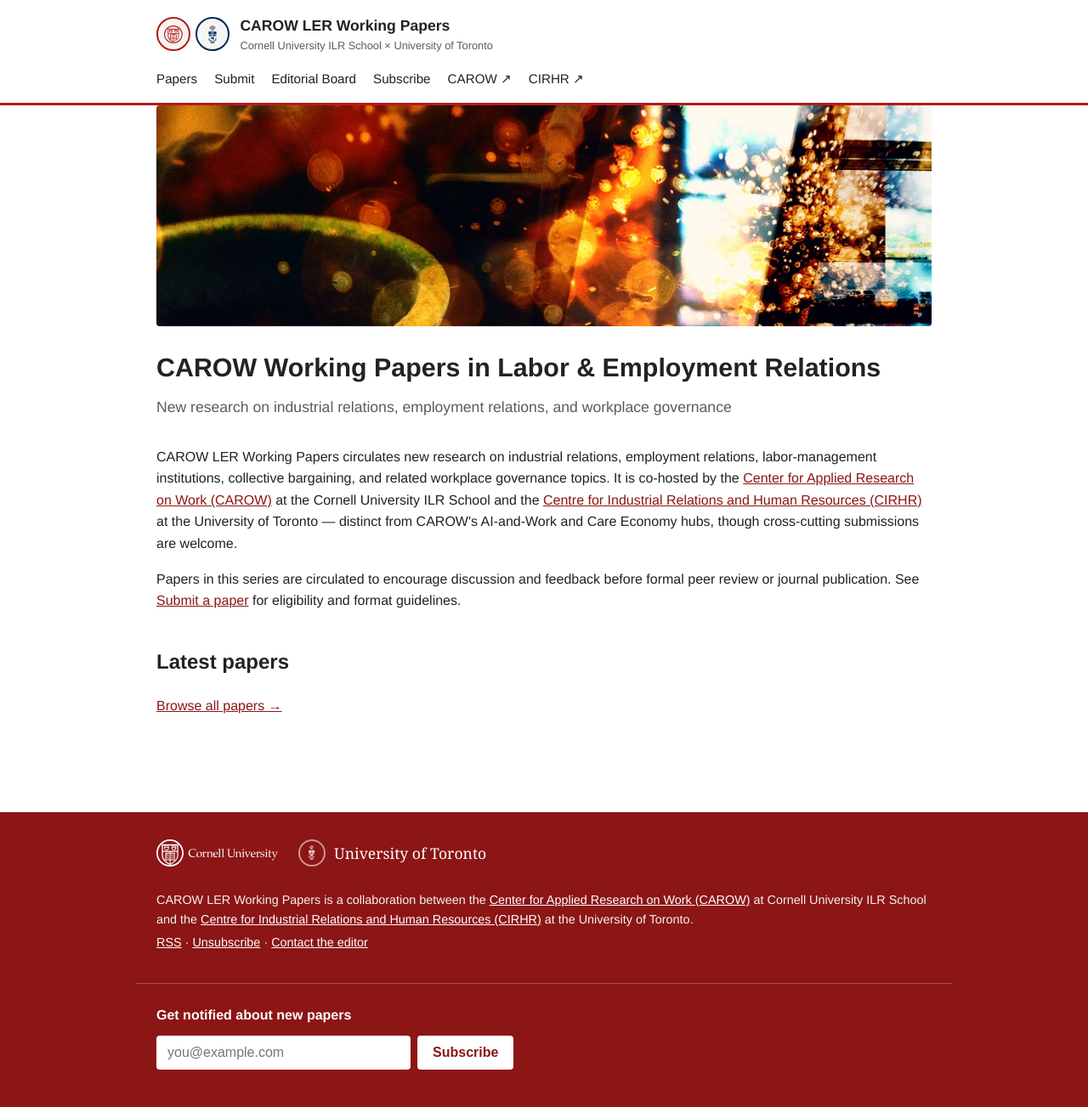
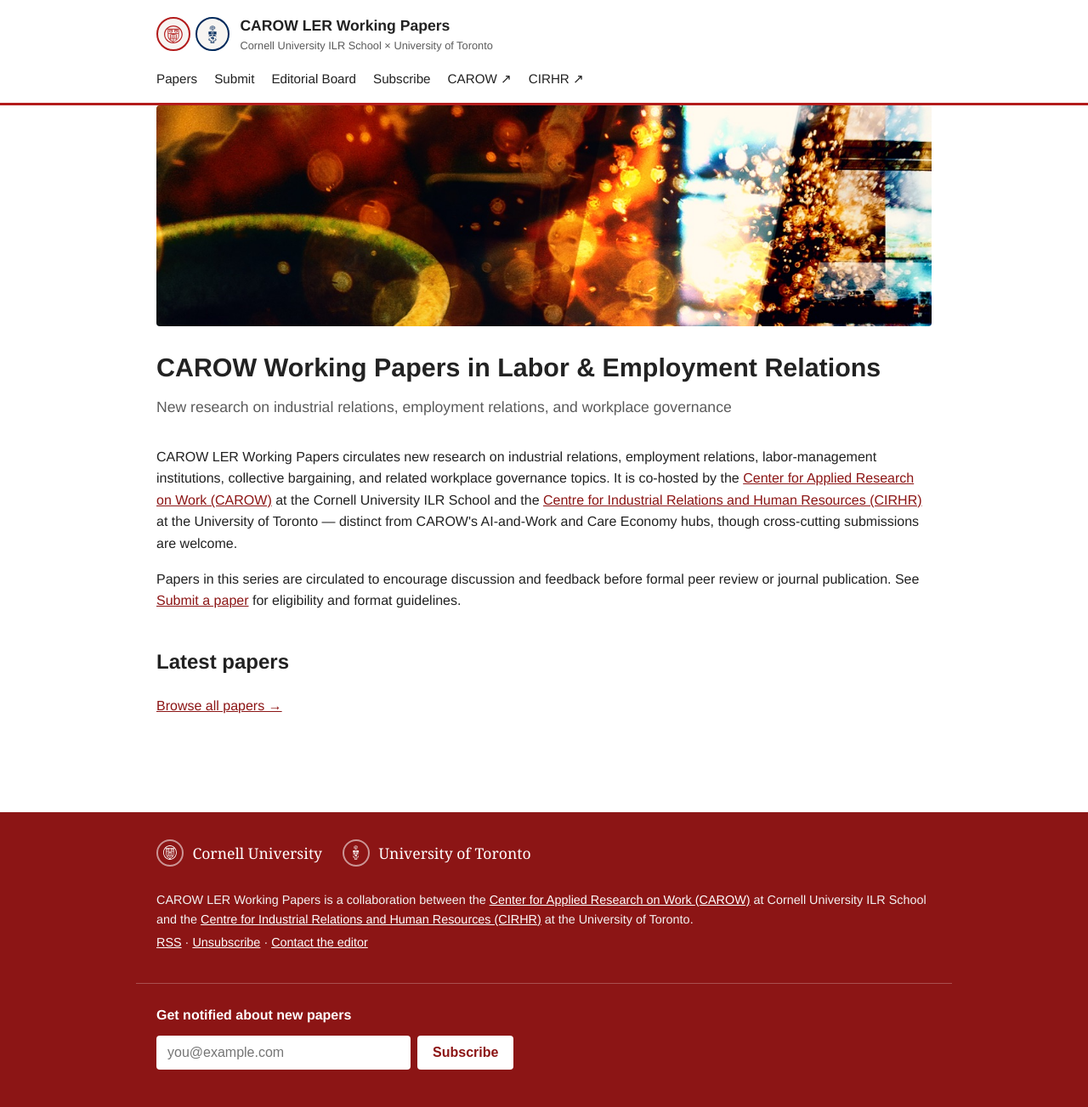
Before and after one commit to maffiemd/carow-ler-working-papers, a Jekyll site: the page built from index.html, in a window 1280 px wide. Shown: the whole page at 85% size. Built offline with Jekyll 4.4.1, drawn with Linux system fonts in a browser that asks for light colours.

Commit message:
Fix footer typeface mismatch between the two institutions
Cornell's mark was the full wordmark SVG (with "Cornell University"
baked in as vector text in whatever font Cornell's asset used), while
University of Toronto used a CSS text label in the site's serif
font-family - two different-looking typefaces side by side.

Switched Cornell to the same treatment as U of T: a plain crest icon
in a circular badge plus a real HTML text label in the site's own
serif font. Both institutions now render with identical, controllable
typography. Removed the now-unused full Cornell wordmark SVG.

Co-Authored-By: Claude Sonnet 5 <noreply@anthropic.com>

```diff
--- a/_includes/footer.html
+++ b/_includes/footer.html
@@ -1,7 +1,12 @@
 <footer class="site-footer">
   <div class="site-footer__inner">
-    <img class="site-footer__logo" src="{{ '/assets/images/cornell-reduced-white.svg' | relative_url }}" alt="Cornell University">
-    <span class="site-footer__uoft-mark">
+    <span class="site-footer__inst-mark">
+      <span class="site-footer__crest-badge">
+        <img src="{{ '/assets/images/cornell-seal-white.svg' | relative_url }}" alt="">
+      </span>
+      <span class="site-footer__crest-label">Cornell University</span>
+    </span>
+    <span class="site-footer__inst-mark">
       <span class="site-footer__crest-badge">
         <img src="{{ '/assets/images/uoft-crest-icon-white.svg' | relative_url }}" alt="">
       </span>
--- a/assets/css/main.css
+++ b/assets/css/main.css
@@ -151,7 +151,6 @@ a:hover { color: var(--carow-red); }
   gap: 1.5rem;
   flex-wrap: wrap;
 }
-.site-footer__logo { height: 32px; width: auto; }
 .site-footer__crest-badge {
   display: inline-flex;
   align-items: center;
@@ -163,7 +162,7 @@ a:hover { color: var(--carow-red); }
   flex-shrink: 0;
 }
 .site-footer__crest-badge img { width: 60%; height: 60%; object-fit: contain; }
-.site-footer__uoft-mark {
+.site-footer__inst-mark {
   display: inline-flex;
   align-items: center;
   gap: 0.65rem;
```
Also changed, not shown: assets/images/cornell-seal-white.svg.
